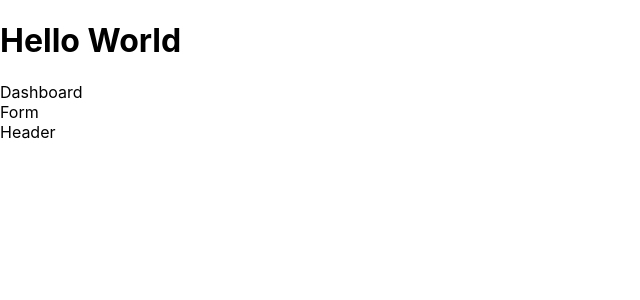
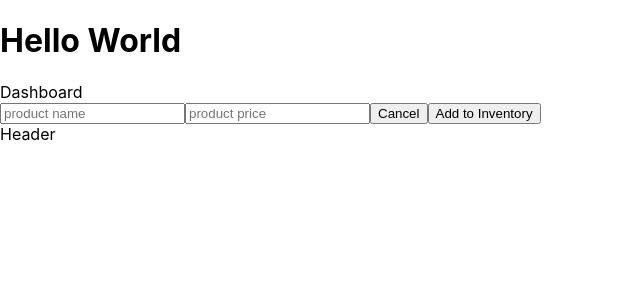
Before and after one commit to AislinnRay/Shelfie, a React (Create React App) app: page / in a window 1280 px wide. Shown: the top 300 px of the page, without its empty margins (0-640 px from the left). Built offline with nearby package versions, Linux system fonts and the light colour scheme.

Commit message:
added cancel and add buttons/inputs on Form

```diff
--- a/src/components/Form/Form.js
+++ b/src/components/Form/Form.js
@@ -1,16 +1,44 @@
 import React, {Component} from 'react'
+import axios from 'axios'
 
 class Form extends Component{
     constructor(){
         super()
         this.state = {
-
+            name: '',
+            price: '',
+            image: ''
         }
     }
+
+    // componentDidMount() {}
+
+    // componentDidUpdate() {}
+
+    handleChange = ({name, value}) => {
+        this.setState({[name]: value})
+    }
+
+    handleAdd = () => {
+        const {name, price} = this.state
+        axios.post("api/products", {name, price})
+        .then(() => this.props.history.push("/"))
+    }
+
+    resetState = () => this.setState({name: "", price: "", image: ""});
+
+
     render(){
-
+        const { name, price } = this.state
         return(
-            <div>Form</div>
+            <div>
+                <input placeholder="product name" name="name" value={name}
+                    onChange={(e) => this.handleChange(e.target)}/>
+                <input placeholder="product price" name="price" value={price}
+                    onChange={(e) => this.handleChange(e.target)}/>
+                <button onClick={this.resetState}>Cancel</button>
+                <button onClick={this.handleAdd}>Add to Inventory</button>
+            </div>
         )
     }
 }
```
Also changed, not shown: 1 other file (tests, documents, lock files or other folders).
